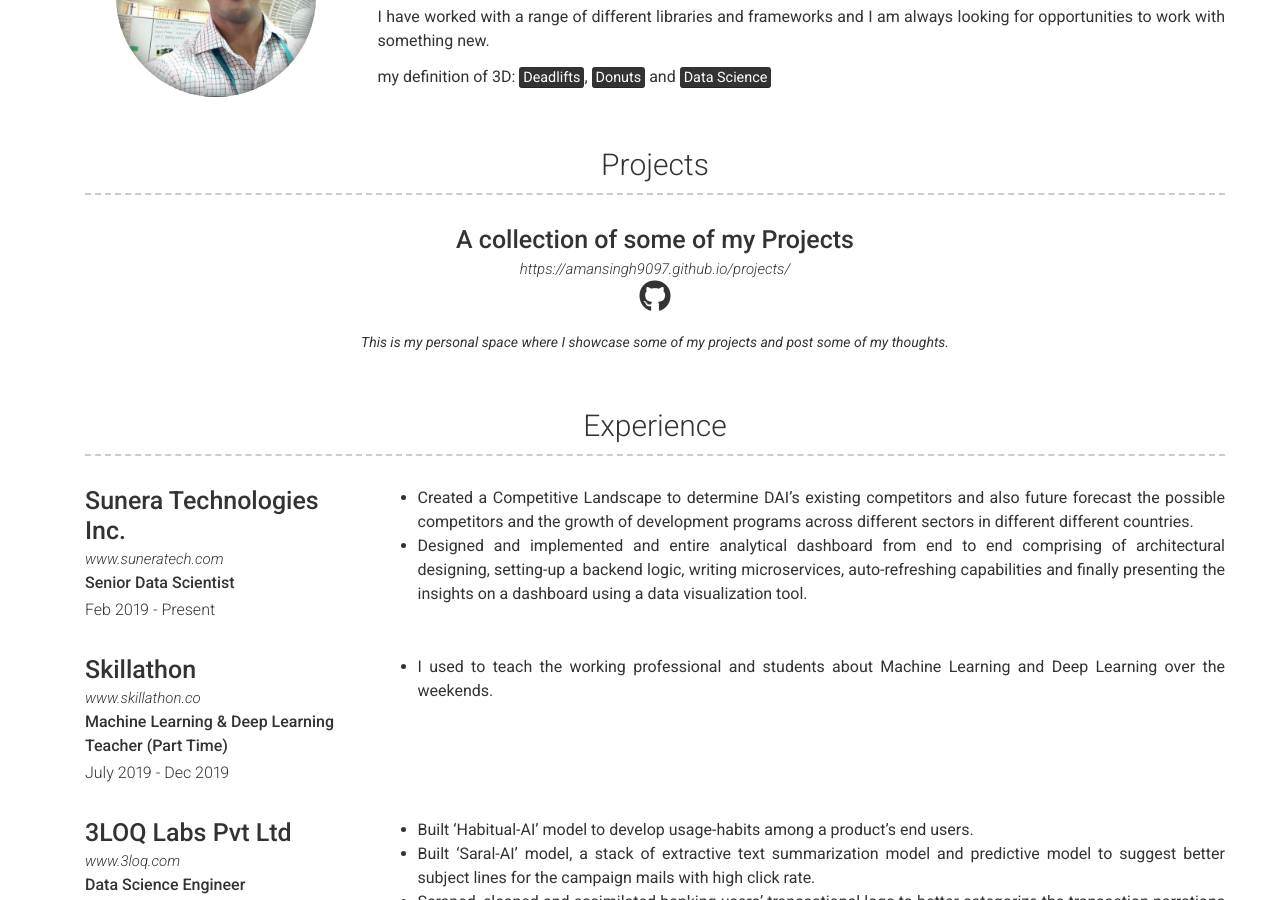
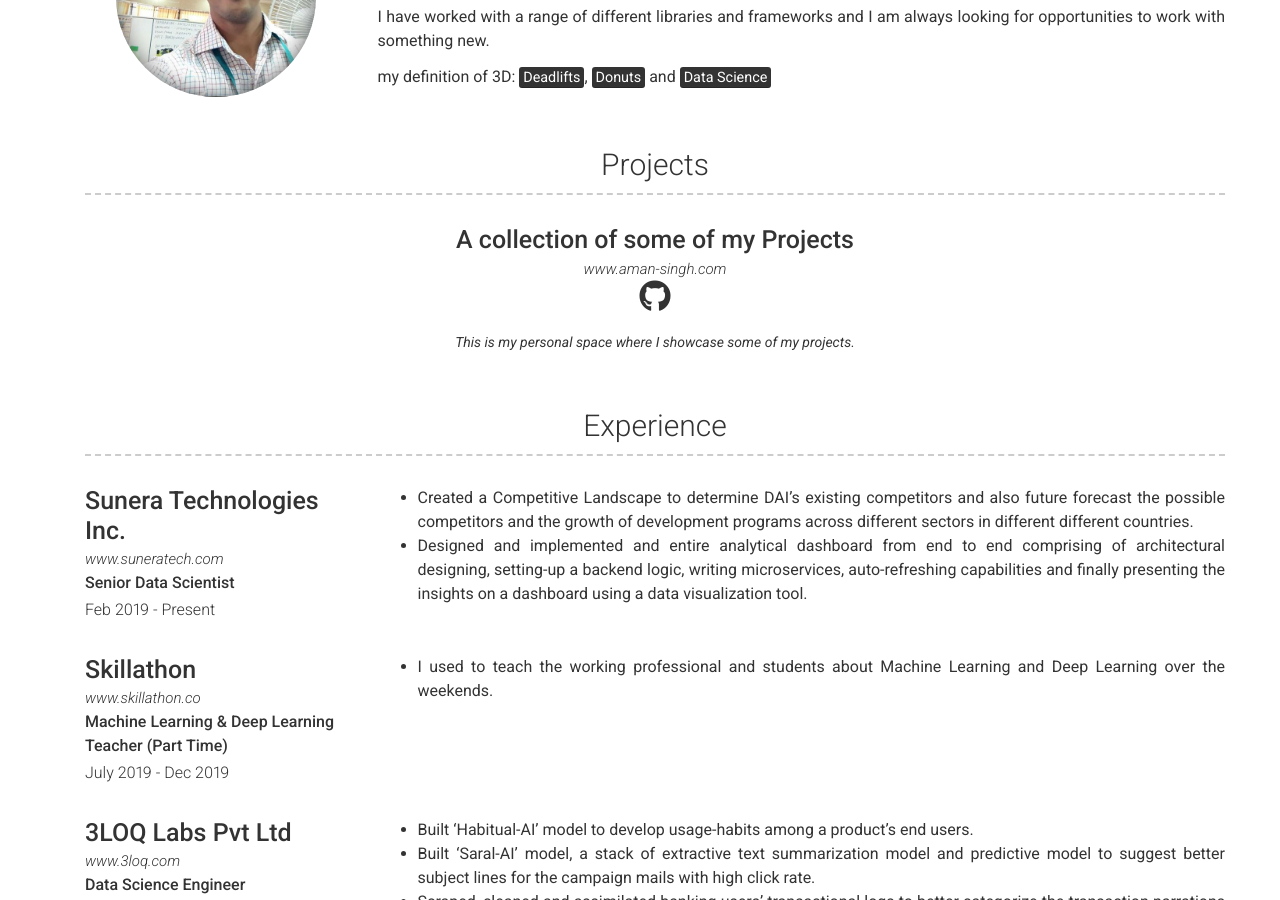
Before and after one commit to amansingh9097/portfolio, a Jekyll site: the page built from index.md, in a window 1280 px wide and 900 px high, scrolled down 426 px. Built offline with Jekyll 4.4.1, drawn with Linux system fonts in a browser that asks for light colours; nearby versions of some CDN libraries.

Commit message:
Update projects.yml

```diff
--- a/_data/projects.yml
+++ b/_data/projects.yml
@@ -1,7 +1,7 @@
 - layout: top-middle
   name: A collection of some of my Projects
-  link: https://amansingh9097.github.io/projects/
-  github: amansingh9097/projects/
+  link: www.aman-singh.com
+  github: amansingh9097
   quote: >
-    This is my personal space where I showcase some of my projects and post some of my thoughts.
+    This is my personal space where I showcase some of my projects.
   description: | # this will include new lines to allow paragraphs
```
